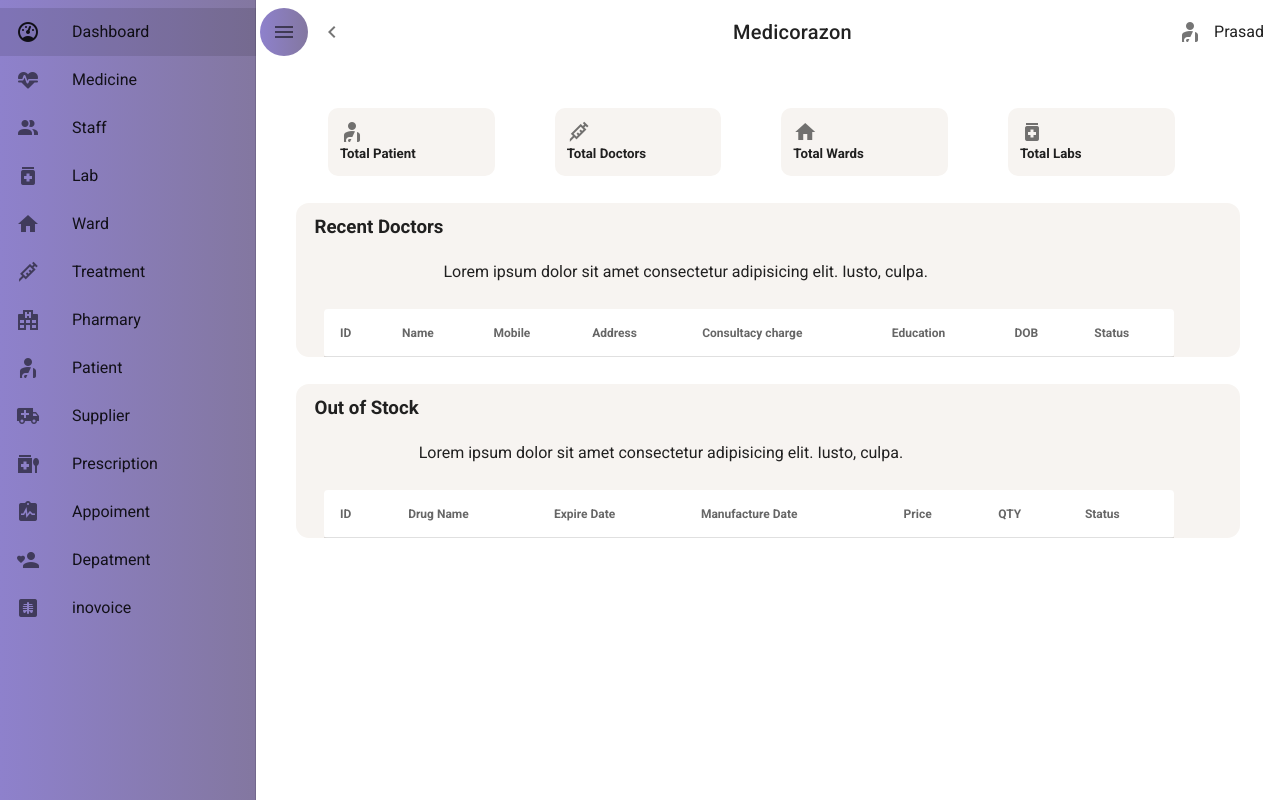
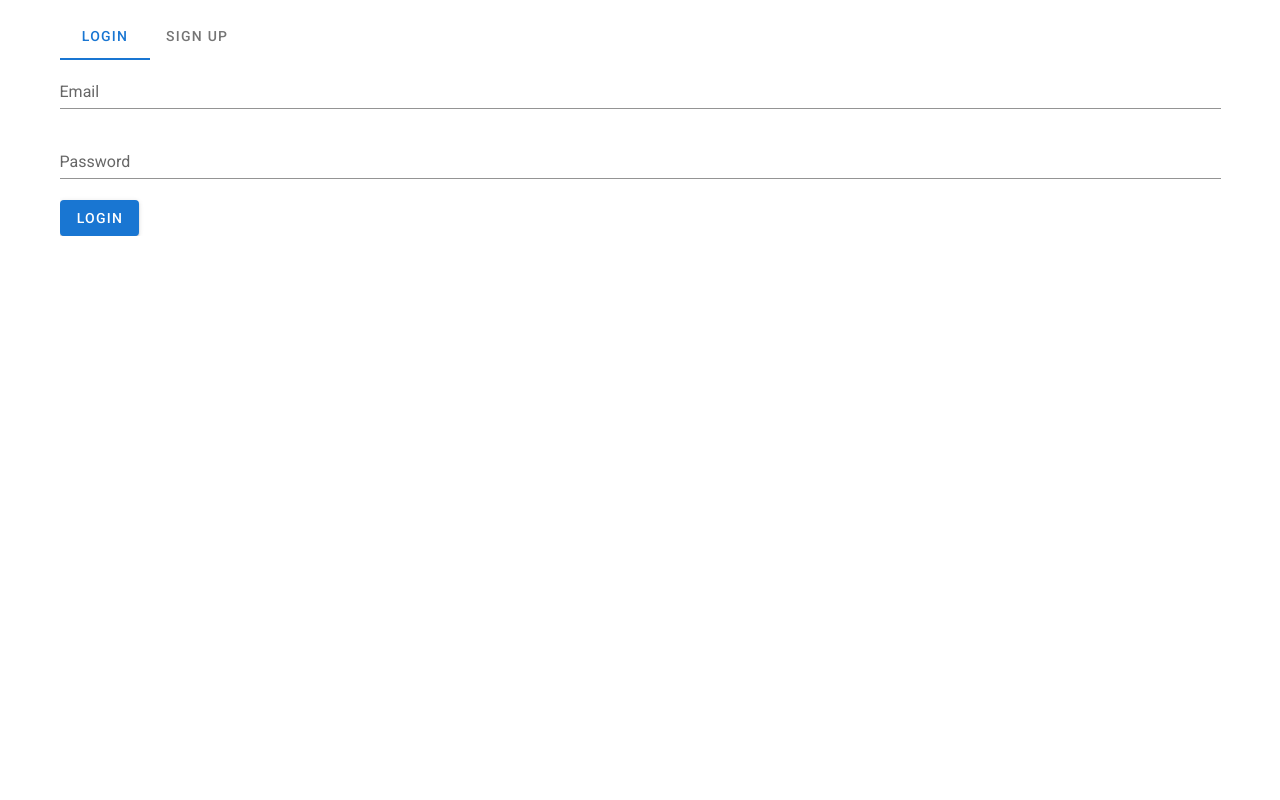
Before and after one commit to judithc25/ProyectoFinal, a Nuxt app: page / in a window 1280 px wide. Built offline with nearby package versions, Linux system fonts and the light colour scheme.

Commit message:
Agregar el bloqueo de navegacion sin estar logeado, agregar el formulario de registro de admin

```diff
--- /dev/null
+++ b/components/LoginForm.vue
@@ -0,0 +1,35 @@
+<template>
+  <v-form @submit.prevent="login">
+    <v-text-field
+      v-model="email"
+      label="Email"
+      required
+    />
+    <v-text-field
+      v-model="password"
+      label="Password"
+      type="password"
+      required
+    />
+    <v-btn type="submit" color="primary">
+      Login
+    </v-btn>
+  </v-form>
+</template>
+
+<script>
+export default {
+  data () {
+    return {
+      email: '',
+      password: ''
+    }
+  },
+  methods: {
+    login () {
+      // Implement login logic here
+      this.$emit('login', { email: this.email, password: this.password })
+    }
+  }
+}
+</script>
--- /dev/null
+++ b/components/SignupForm.vue
@@ -0,0 +1,41 @@
+<template>
+  <v-form @submit.prevent="signup">
+    <v-text-field
+      v-model="name"
+      label="Name"
+      required
+    />
+    <v-text-field
+      v-model="email"
+      label="Email"
+      required
+    />
+    <v-text-field
+      v-model="password"
+      label="Password"
+      type="password"
+      required
+    />
+    <v-btn type="submit" color="primary">
+      Sign Up
+    </v-btn>
+  </v-form>
+</template>
+
+<script>
+export default {
+  data () {
+    return {
+      name: '',
+      email: '',
+      password: ''
+    }
+  },
+  methods: {
+    signup () {
+      // Implement signup logic here
+      this.$emit('signup', { name: this.name, email: this.email, password: this.password })
+    }
+  }
+}
+</script>
--- a/layouts/default.vue
+++ b/layouts/default.vue
@@ -1,6 +1,7 @@
 <template>
   <v-app dark>
     <v-navigation-drawer
+      v-if="isAuthenticated"
       v-model="drawer"
       :mini-variant="miniVariant"
       :clipped="clipped"
@@ -27,6 +28,7 @@
       </v-list>
     </v-navigation-drawer>
     <v-app-bar
+      v-if="isAuthenticated"
       :clipped-left="clipped"
       fixed
       app
@@ -42,22 +44,45 @@
       </v-btn>
       <v-toolbar-title class="title" v-text="title" />
       <v-spacer />
-      <v-btn icon>
-        <v-icon>mdi-account-injury</v-icon>
+      <v-btn icon @click="logout">
+        <v-icon>mdi-logout</v-icon>
       </v-btn>
-      <span>Prasad</span>
+      <span>{{ userName }}</span>
     </v-app-bar>
     <v-main>
       <v-container>
-        <Nuxt />
+        <template v-if="isAuthenticated">
+          <Nuxt />
+        </template>
+        <template v-else>
+          <v-tabs v-model="tab">
+            <v-tab>Login</v-tab>
+            <v-tab>Sign Up</v-tab>
+          </v-tabs>
+          <v-tabs-items v-model="tab">
+            <v-tab-item>
+              <LoginForm @login="handleLogin" />
+            </v-tab-item>
+            <v-tab-item>
+              <SignupForm @signup="handleSignup" />
+            </v-tab-item>
+          </v-tabs-items>
+        </template>
       </v-container>
     </v-main>
   </v-app>
 </template>
 
 <script>
+import LoginForm from '~/components/LoginForm.vue'
+import SignupForm from '~/components/SignupForm.vue'
+
 export default {
   name: 'DefaultLayout',
+  components: {
+    LoginForm,
+    SignupForm
+  },
   data () {
     return {
       clipped: false,
@@ -133,7 +158,28 @@ export default {
       miniVariant: false,
       right: true,
       rightDrawer: false,
-      title: 'Medicorazon'
+      title: 'Medicorazon',
+      isAuthenticated: false,
+      userName: '',
+      tab: null
+    }
+  },
+  methods: {
+    handleLogin (credentials) {
+      // Implement your login logic here
+      // For demonstration, we'll just set isAuthenticated to true
+      this.isAuthenticated = true
+      this.userName = credentials.email
+    },
+    handleSignup (userData) {
+      // Implement your signup logic here
+      // For demonstration, we'll just set isAuthenticated to true
+      this.isAuthenticated = true
+      this.userName = userData.name
+    },
+    logout () {
+      this.isAuthenticated = false
+      this.userName = ''
     }
   }
 }
```
Also changed, not shown: assets/Modal.css (added, +74 -0 lines).
